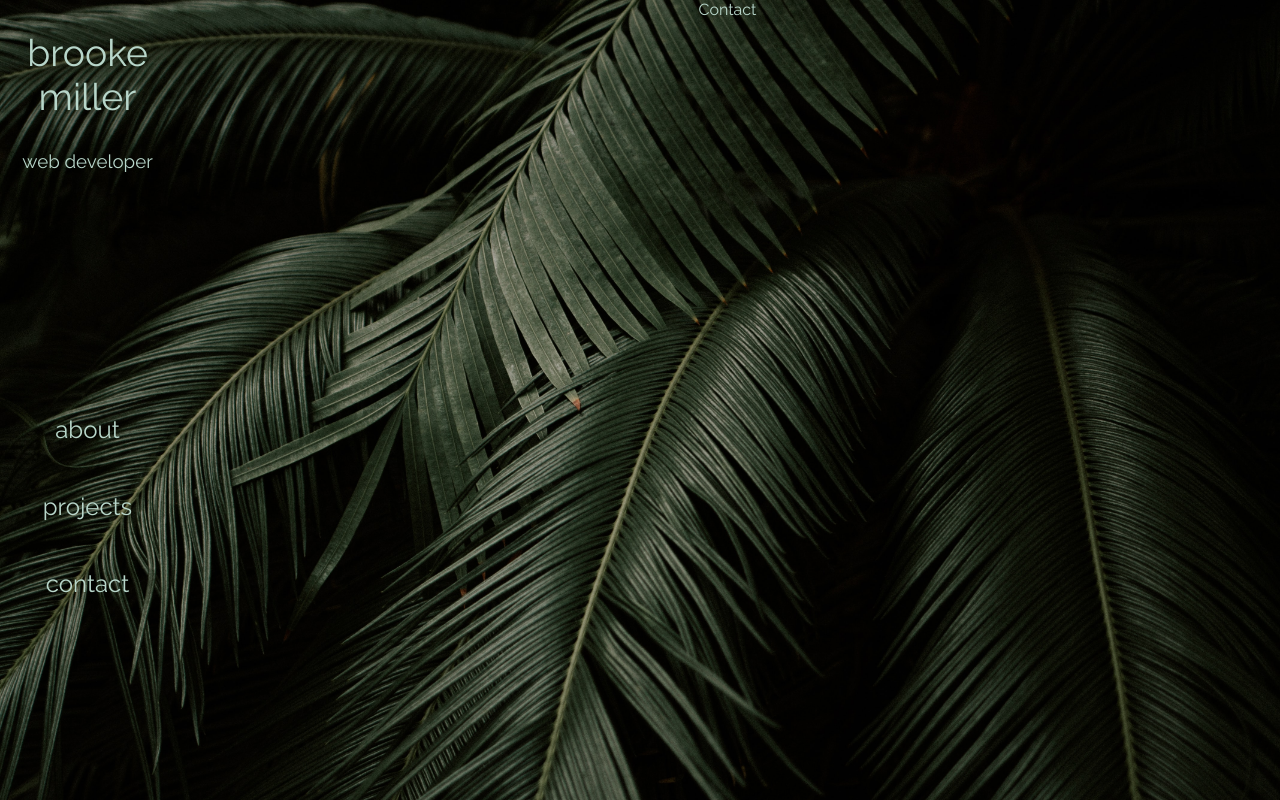
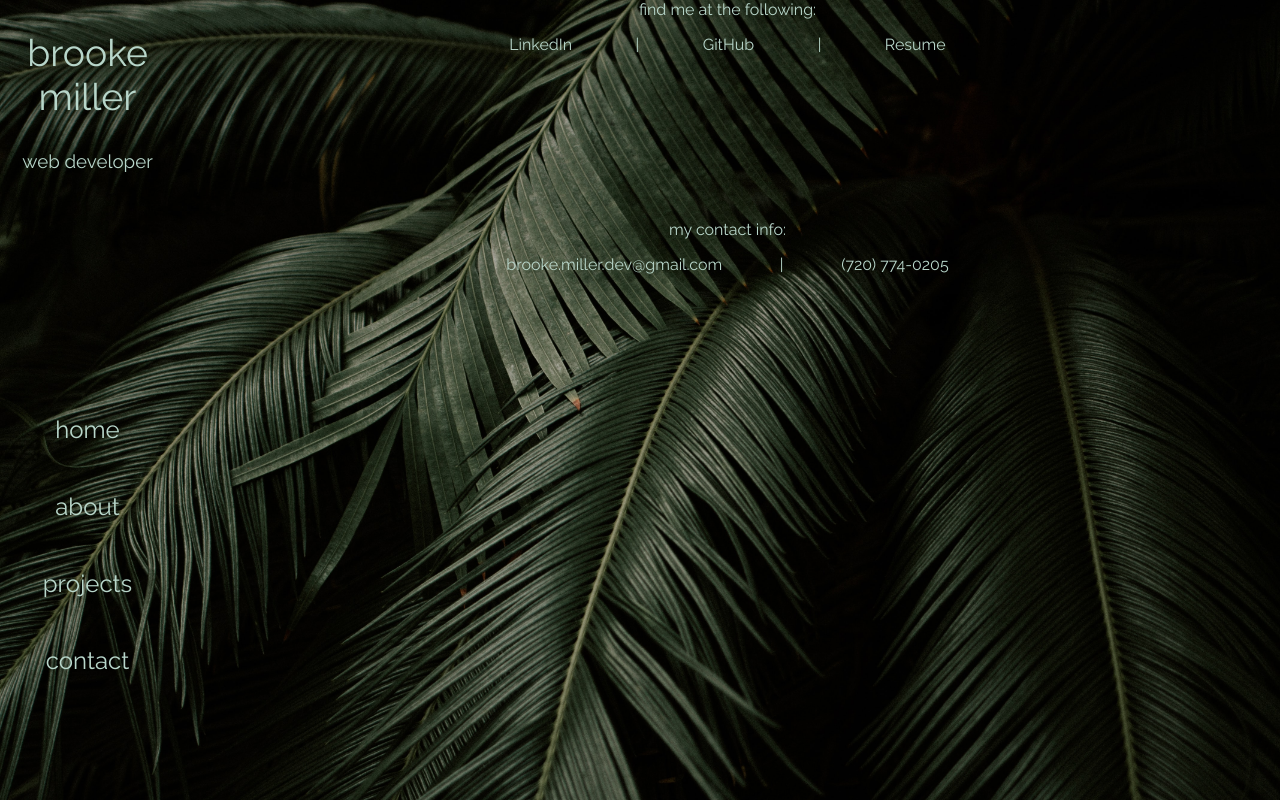
Before and after one commit to brookecm28/bcm-portfolio, a React (Create React App) app: page /#/contact in a window 1280 px wide. Built offline with nearby package versions, Linux system fonts and the light colour scheme.

Commit message:
Contact content added, links still needed

```diff
--- a/src/App.css
+++ b/src/App.css
@@ -87,3 +87,26 @@ h3 {
 .contact {
   min-width: calc(100vw - 175px);
 }
+
+/* .contact */
+.contact {
+  display: flex;
+  flex-direction: column;
+  align-items: center;
+}
+
+.contact-info {
+  margin-top: 150px;
+}
+
+.contact-links {
+  display: flex;
+  justify-content: space-around;
+  width: 500px;
+}
+
+.info-links {
+  display: flex;
+  justify-content: space-around;
+  width: 500px;
+}
--- a/src/Components/Contact.js
+++ b/src/Components/Contact.js
@@ -2,7 +2,22 @@ import React from 'react'
 
 function Contact() {
     return (
-        <div className='contact'>Contact</div>
+        <div className='contact'>
+            <div>find me at the following:</div>
+            <div className='info-links'>
+                <p>LinkedIn</p>
+                <p>|</p>
+                <p>GitHub</p>
+                <p>|</p>
+                <p>Resume</p>
+            </div>
+            <div className='contact-info'>my contact info:</div>
+            <div className='contact-links'>
+                <p>brooke.miller.dev@gmail.com</p>
+                <p>|</p>
+                <p>(720) 774-0205</p>
+            </div>
+        </div>
     )
 }
 
--- a/src/Components/NavBar.js
+++ b/src/Components/NavBar.js
@@ -9,6 +9,9 @@ function NavBar() {
                 <h3>web developer</h3>
             </div>
             <nav className='bar'>
+                <Link className='nav-link' to='/'>
+                    <p className='nav-item'>home</p>
+                </Link>
                 <Link className='nav-link' to='/about'>
                     <p className='nav-item'>about</p>
                 </Link>
```
